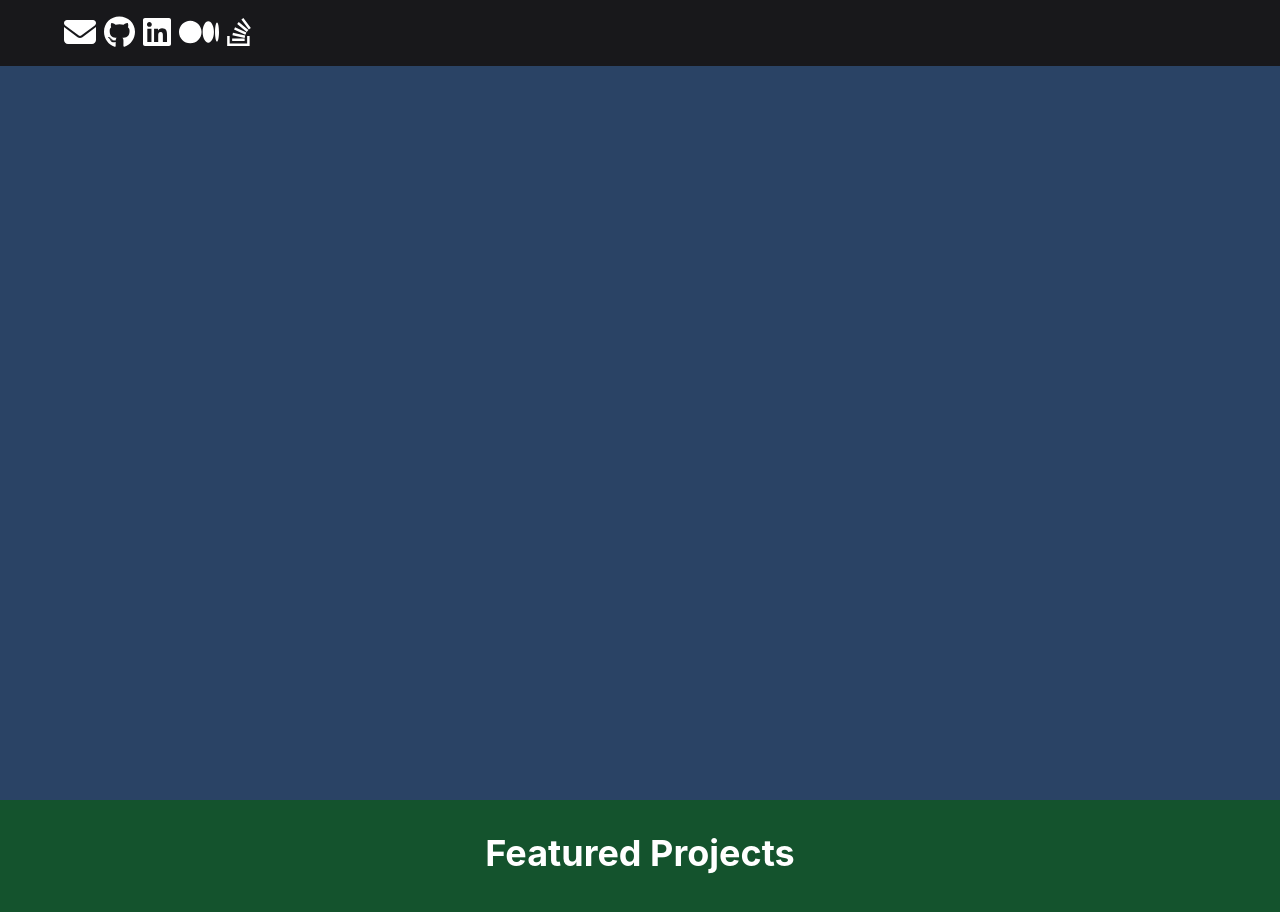
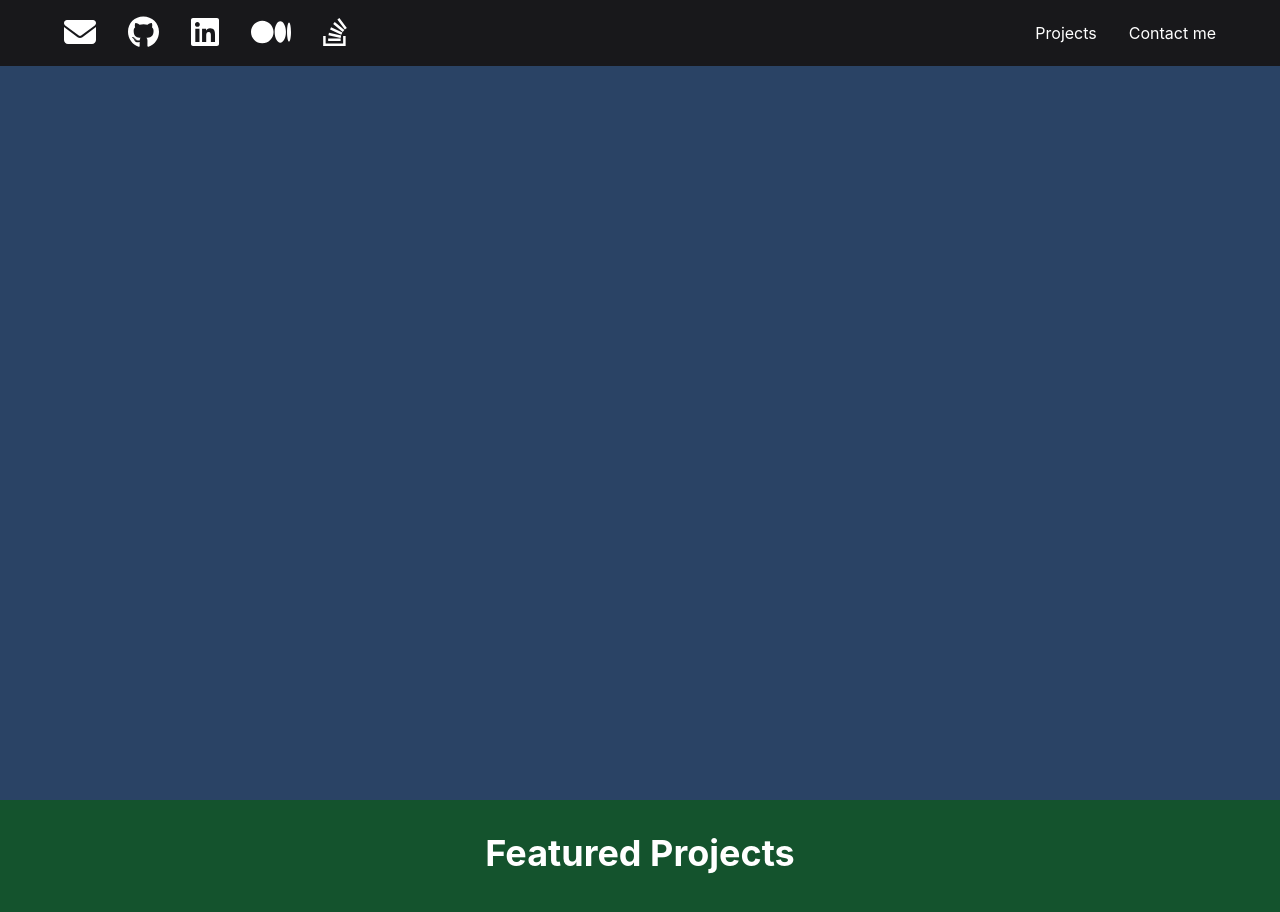
Before and after one commit to AnastasiaHaller/portfolio_react, a React (Create React App) app: page / in a window 1280 px wide. Shown: the top 912 px of the page. Built offline with nearby package versions, Linux system fonts and the light colour scheme.

Commit message:
implemented internal links in header

```diff
--- a/src/components/Header.js
+++ b/src/components/Header.js
@@ -64,8 +64,8 @@
           alignItems="center"
         >
           <nav>
-            <HStack>
-              {socials.map((social) => <a href={social.url}>
+            <HStack spacing={8}>
+              {socials.map((social) => <a href={social.url} key={social.url}>
                 <FontAwesomeIcon
                   icon={social.icon}
                   size="2x" />
@@ -74,7 +74,8 @@
           </nav>
           <nav>
             <HStack spacing={8}>
-              {/* Add links to Projects and Contact me section */}
+              <a href="#projects-section" onClick={handleClick("projects")}>Projects</a>
+              <a href="#contactme-section" onClick={handleClick("contactme")}>Contact me</a>
             </HStack>
           </nav>
         </HStack>
```
